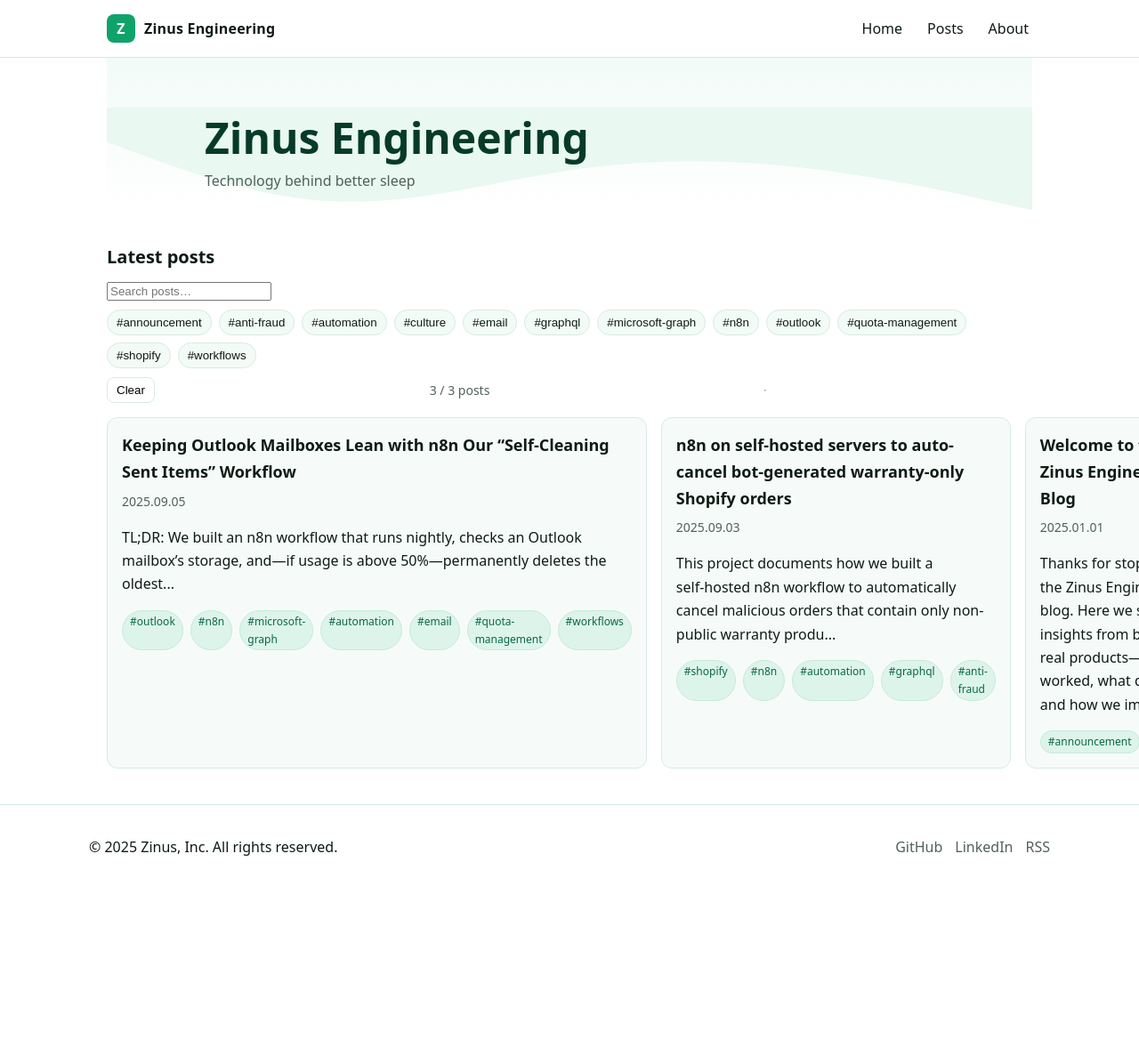
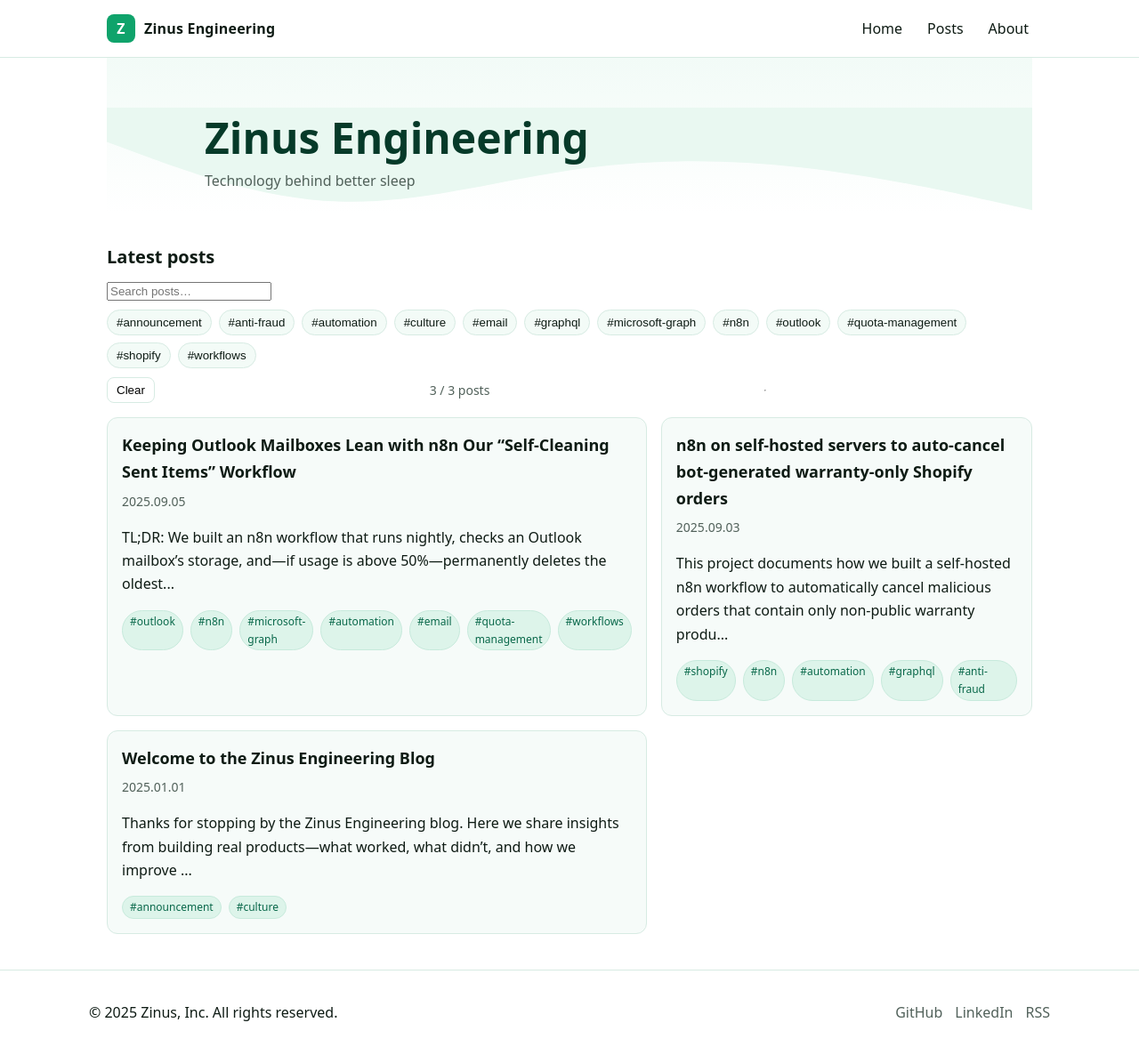
Before and after one commit to Zinus-Inc/Zinus, a Jekyll site: the page built from index.html, in a window 1280 px wide and 1186 px high. Shown: the whole window at 89% size. Built offline with Jekyll 4.4.1, drawn with Linux system fonts in a browser that asks for light colours; some web fonts are replaced.

Commit message:
Adjust post grid layout in main.css to display two columns instead of three, enhancing responsiveness for better viewing on various screen sizes.

```diff
--- a/assets/css/main.css
+++ b/assets/css/main.css
@@ -51,7 +51,7 @@ body{
 
 /* Posts */
 .section-title{font-size:20px;margin:32px 0 12px}
-.post-grid{display:grid;grid-template-columns:repeat(3,1fr);gap:16px}
+.post-grid{display:grid;grid-template-columns:repeat(2,1fr);gap:16px}
 @media (max-width:980px){.post-grid{grid-template-columns:repeat(2,1fr)}}
 @media (max-width:640px){.post-grid{grid-template-columns:1fr}}
 .post-card{background:var(--card);border:1px solid var(--border);border-radius:12px;padding:16px}
```
